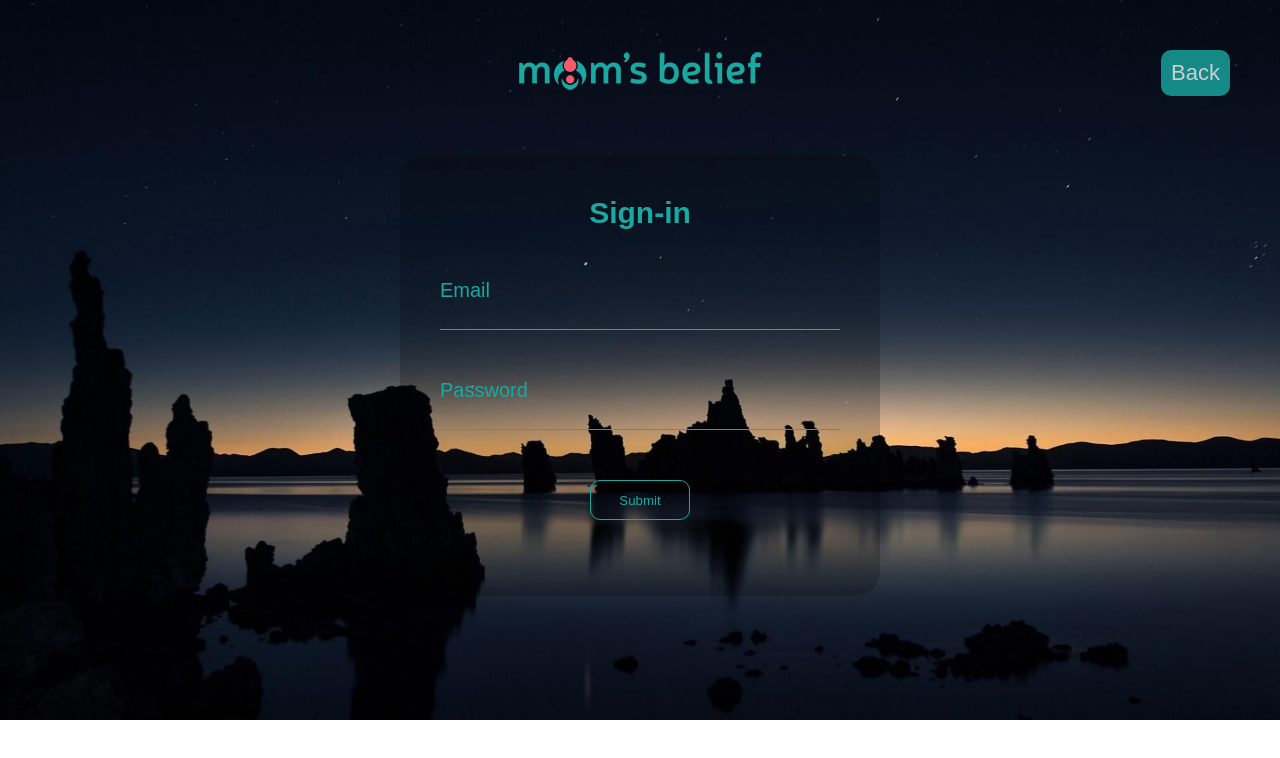
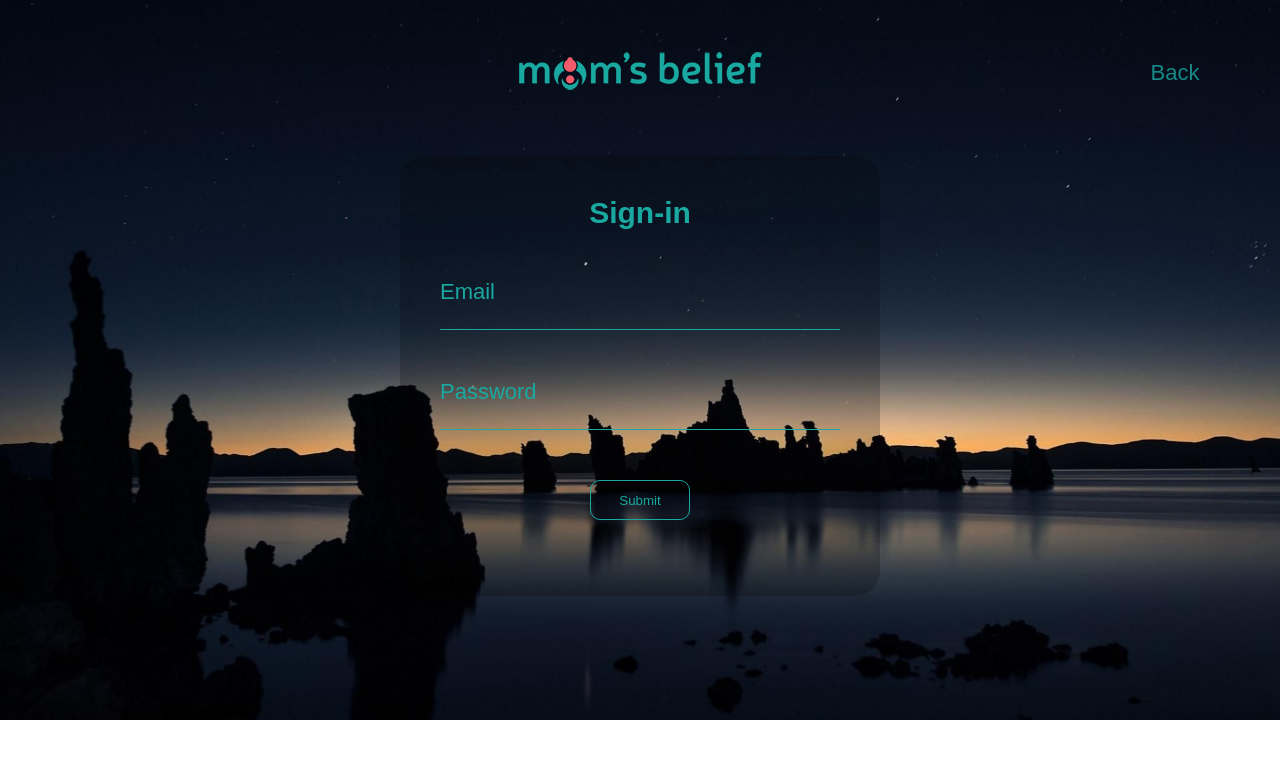
Before and after one commit to Em097/MeaChatBot, a website: page signin.html in a window 1280 px wide. Drawn offline with Linux system fonts and the light colour scheme.

Commit message:
fixed custom input

```diff
--- a/public/css/login.css
+++ b/public/css/login.css
@@ -49,10 +49,10 @@ h1 {
   height: 100%;
   background-color: transparent;
   border: none;
-  padding: 20px;
   font-weight: lighter;
   outline: none;
-  font-size: 22px;
+  font-size: 20px;
+  padding-top: 20px;
   color: white;
 }
 
@@ -63,17 +63,17 @@ h1 {
   height: 100%;
   width: 100%;
   pointer-events: none;
-  font-size: 20px;
+  font-size: 22px;
   border-bottom: 1px solid #19a9a1;
   color: #19a9a1;
   transition: ease 0.3s;
 }
 
 .custom-input input:focus + label {
-  font-size: 16px;
+  font-size: 14px;
 }
 .custom-input input:valid + label {
-  font-size: 16px;
+  font-size: 14px;
 }
 .submit {
   width: 100px;
@@ -92,11 +92,13 @@ a {
   position: absolute;
   top: 50px;
   right: 50px;
+  width: 90px;
+  text-align: center;
   text-decoration: none;
-  color: white;
+  color: #19a9a1;
   padding: 10px;
   border-radius: 10px;
-  background-color: #19a9a1;
+  background-color: transparent;
   opacity: 0.8;
 }
 
--- a/public/css/style.css
+++ b/public/css/style.css
@@ -82,11 +82,13 @@ a {
   position: absolute;
   top: 50px;
   right: 50px;
+  width: 100px;
+  text-align: center;
   text-decoration: none;
-  color: white;
+  color: #19a9a1;
   padding: 10px;
   border-radius: 10px;
-  background-color: #19a9a1;
+  background-color: transparent;
   opacity: 0.8;
 }
 
```
Also changed, not shown: index.html (+1 -1 lines), login.html (+1 -1 lines).
